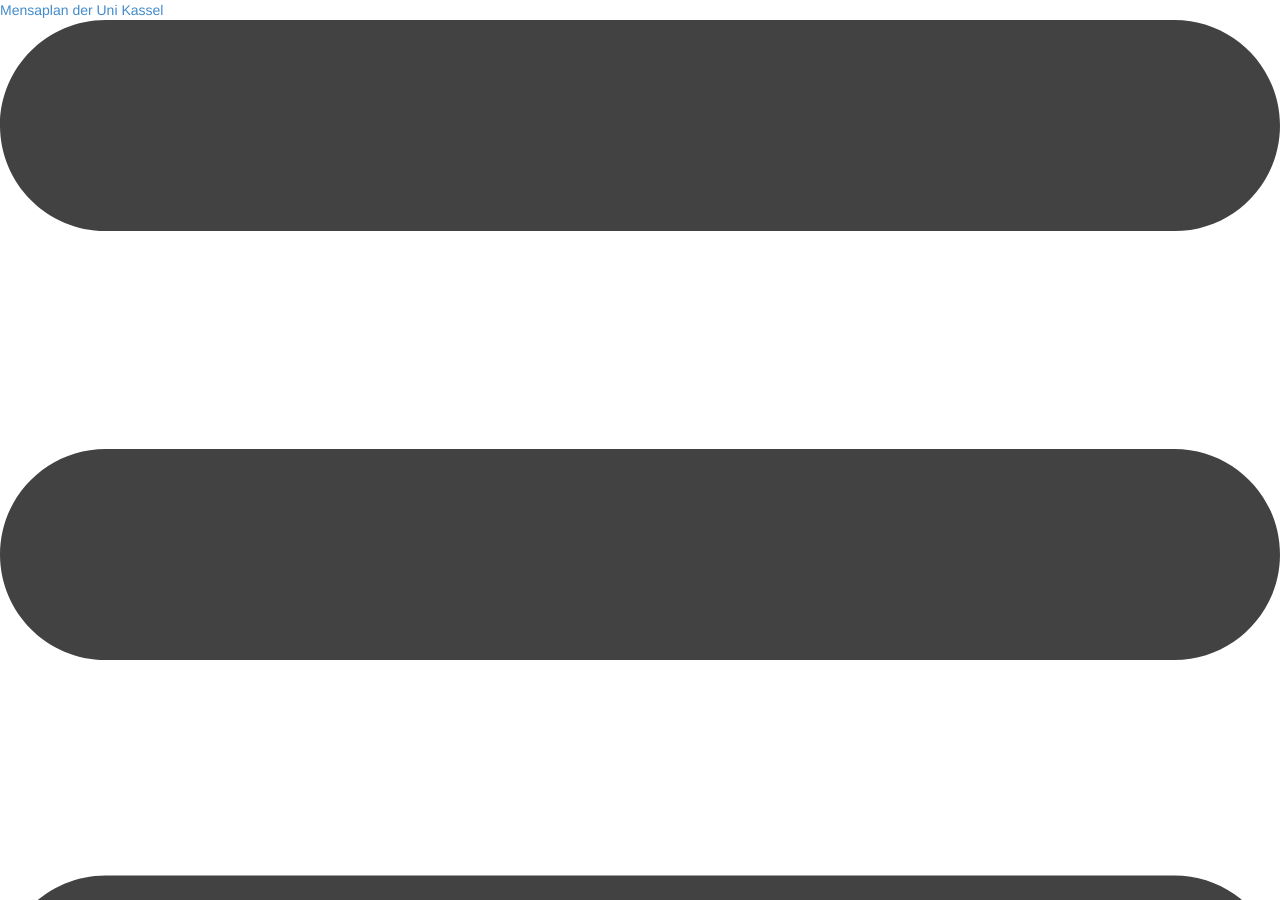
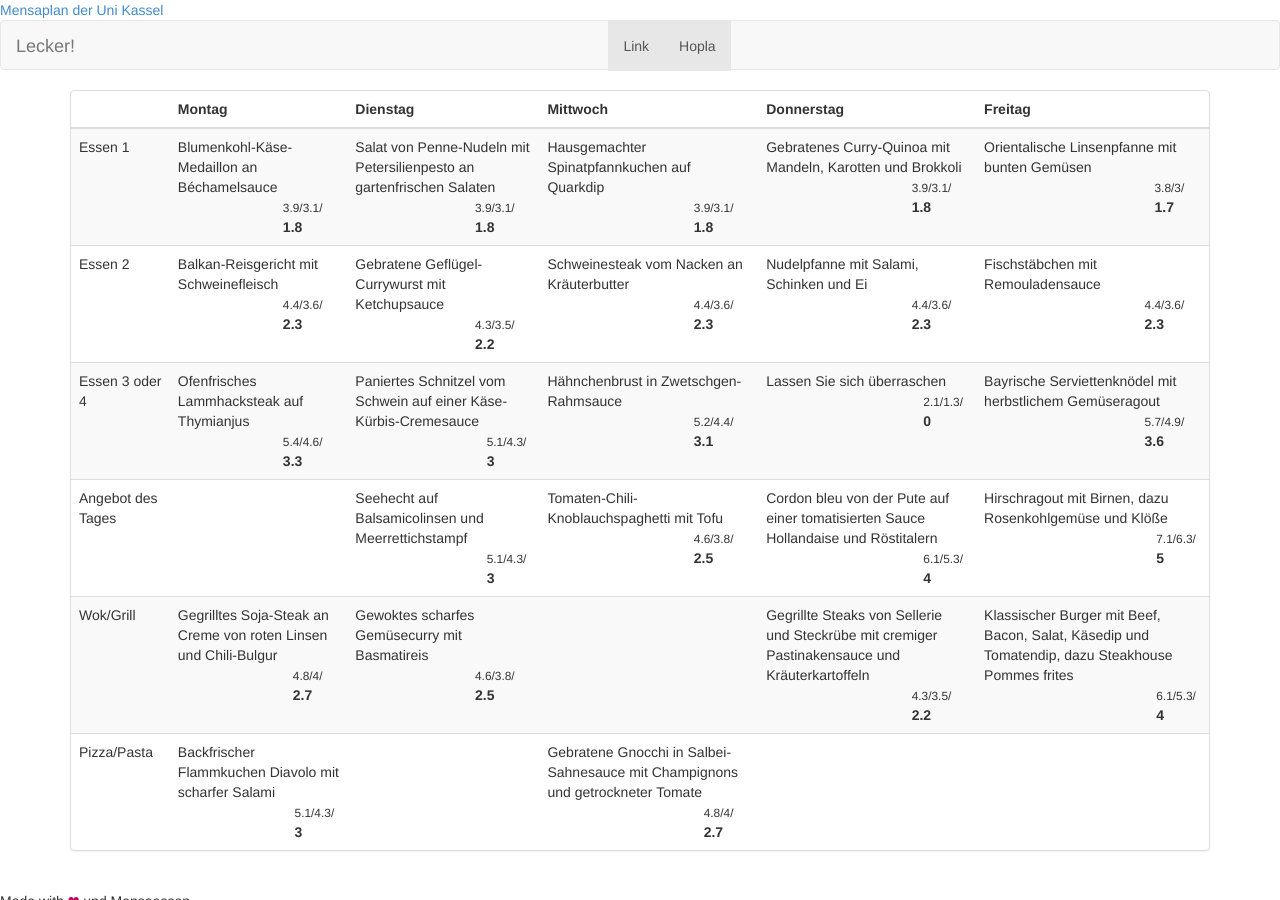
Before and after one commit to nikeee/canteen, a Jekyll site: the page built from index.html, in a window 1280 px wide and 900 px high. Built offline with Jekyll 4.4.1, drawn with Linux system fonts in a browser that asks for light colours.

Commit message:
Fix stuff

```diff
--- a/_includes/header.html
+++ b/_includes/header.html
@@ -1,24 +1,31 @@
 <header class="site-header">
-  <div class="wrapper">
-    <a class="site-title" href="{{ site.baseurl }}/">{{ site.title }}</a>
-
-    <nav class="site-nav">
-      <a href="#" class="menu-icon">
-        <svg viewBox="0 0 18 15">
-          <path fill="#424242" d="M18,1.484c0,0.82-0.665,1.484-1.484,1.484H1.484C0.665,2.969,0,2.304,0,1.484l0,0C0,0.665,0.665,0,1.484,0 h15.031C17.335,0,18,0.665,18,1.484L18,1.484z"/>
-          <path fill="#424242" d="M18,7.516C18,8.335,17.335,9,16.516,9H1.484C0.665,9,0,8.335,0,7.516l0,0c0-0.82,0.665-1.484,1.484-1.484 h15.031C17.335,6.031,18,6.696,18,7.516L18,7.516z"/>
-          <path fill="#424242" d="M18,13.516C18,14.335,17.335,15,16.516,15H1.484C0.665,15,0,14.335,0,13.516l0,0 c0-0.82,0.665-1.484,1.484-1.484h15.031C17.335,12.031,18,12.696,18,13.516L18,13.516z"/>
-        </svg>
-      </a>
-
-      <div class="trigger">
-        {% for page in site.pages %}
-          {% if page.title %}
-          <a class="page-link" href="{{ page.url | prepend: site.baseurl }}">{{ page.title }}</a>
+  <a class="site-title" href="{{ site.baseurl }}/">{{ site.title }}</a>
+  <nav class="navbar navbar-default">
+    <div class="container-fluid">
+      <div class="navbar-header">
+        <button type="button" class="navbar-toggle collapsed" data-toggle="collapse" data-target="#canteen-menu-navbar" aria-expanded="false">
+          <span class="sr-only">Toggle navigation</span>
+          <span class="icon-bar"></span>
+          <span class="icon-bar"></span>
+          <span class="icon-bar"></span>
+        </button>
+        <a class="navbar-brand" href="#">Lecker!</a>
+      </div>
+      <div class="collapse navbar-collapse" id="canteen-menu-navbar">
+        <ul class="nav navbar-nav">
+          {% for currentPage in site.pages %}
+          <li class="active"><a href="#">Link <span class="sr-only">(current)</span></a></li>
+          {% if currentPage.title %}
+            {% if currentPage.title == page.title %}
+            <li class="active">
+            {% else %}
+            <li>
+            {% endif %}
+            <a class="page-link" href="{{ currentPage.url | prepend: currentPage.baseurl }}">{{ currentPage.title }}</a>
+          </li>
           {% endif %}
-        {% endfor %}
-      </div>
-
-    </nav>
-  </div>
+          {% endfor %}
+        </ul>
+    </div>
+  </nav>
 </header>
```
Also changed, not shown: index.html (indentation only).
